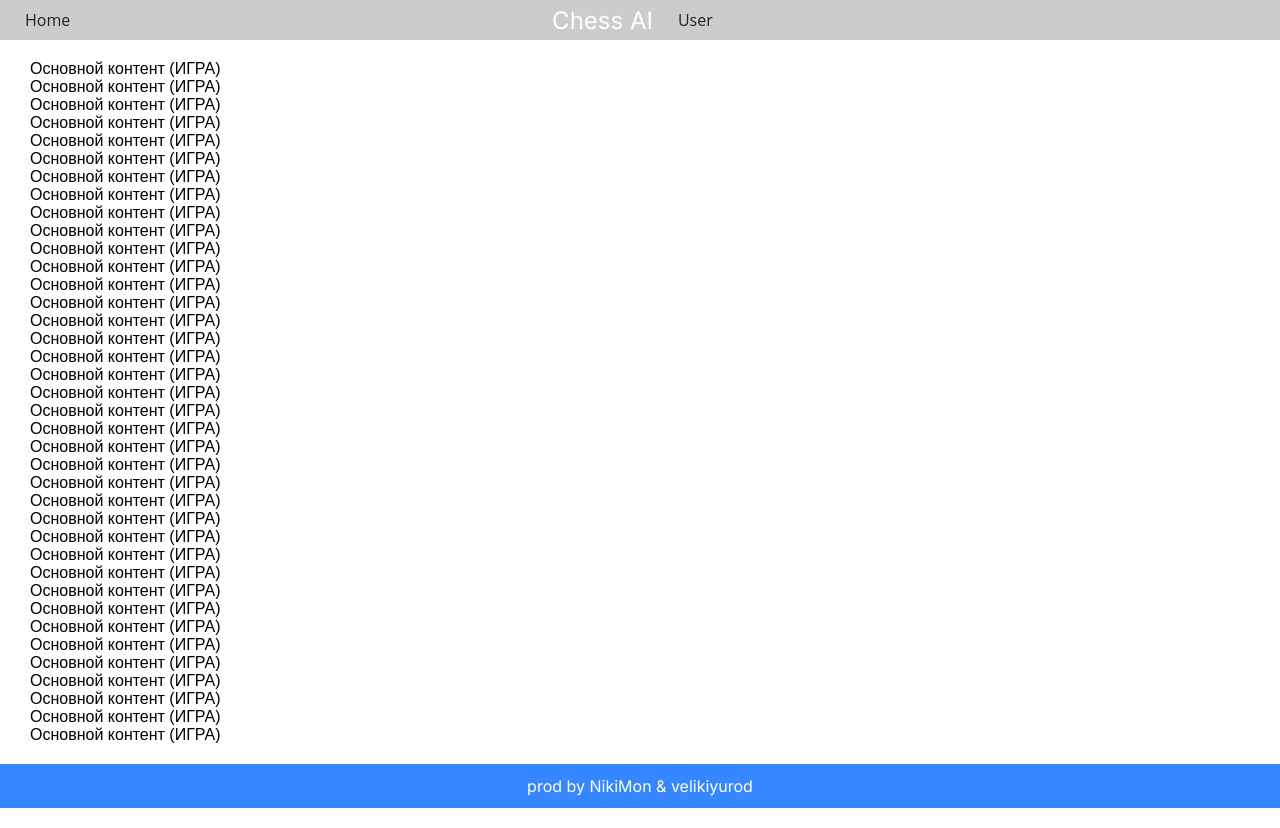
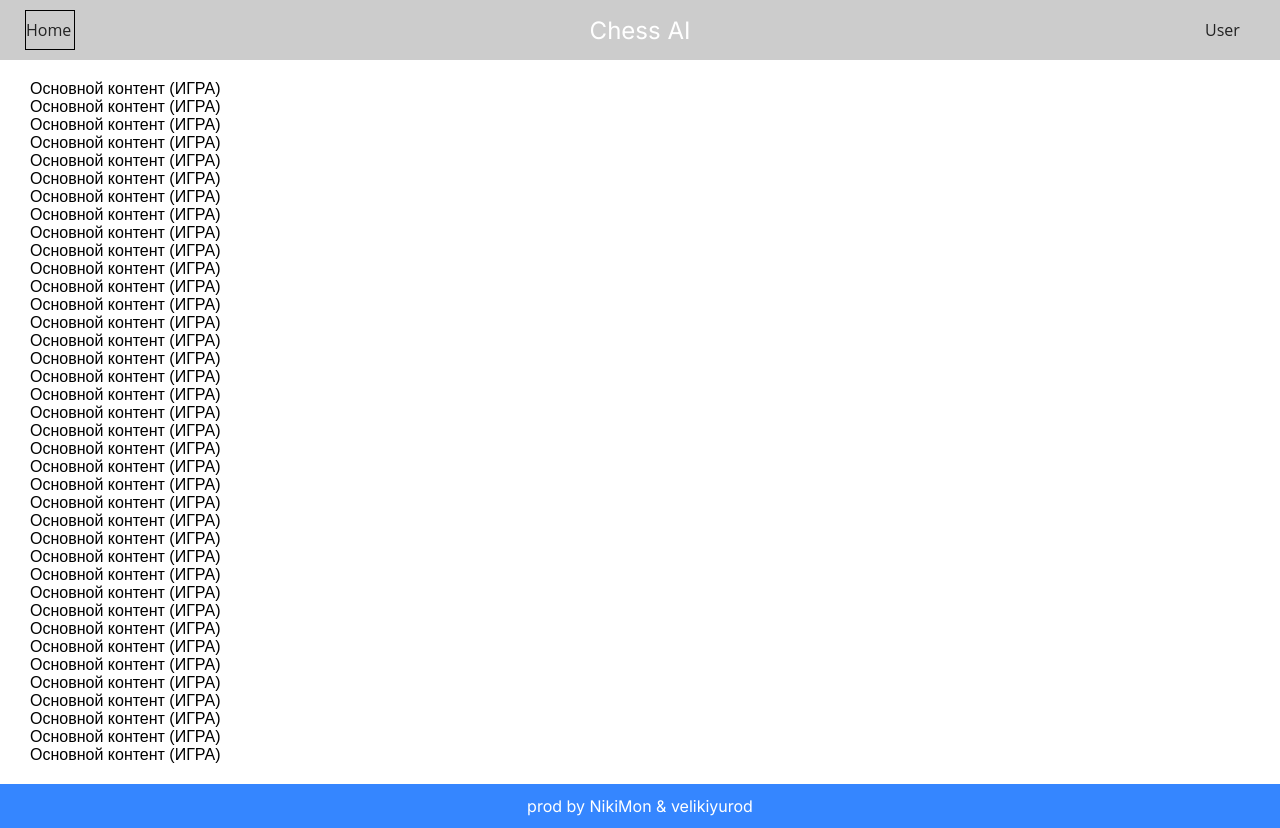
Before and after one commit to LevchukKirill/AIChess, a Next.js app in the folder web-chess/: page / in a window 1280 px wide. Built offline with nearby package versions, Linux system fonts and the light colour scheme.

Commit message:
added slide user info

```diff
--- a/web-chess/src/components/layouts/header/Header.tsx
+++ b/web-chess/src/components/layouts/header/Header.tsx
@@ -1,44 +1,54 @@
 import React from 'react';
 import styles from './header.module.css';
+import Link from 'next/link';
 
 const Header = () => {
   return (
-    <header className={styles.header} tabIndex={0}>
+    <header className={styles.header}>
       {/* <div className={styles.container}> */}
       {/* <div className={styles.nav_container}> */}
-      <div id={styles.nav_container}>
+      <div className={styles.nav_container}>
         <div className={styles.bg}></div>
-        <div className={styles.button} tabIndex={0}>
+        <div className={styles.menu_button} tabIndex={0}>
           <div className={styles.nav_el}>Home</div>
         </div>
-        <div id={styles.menu_list} tabIndex={0}>
+        <div className={styles.menu_list} tabIndex={0}>
           <ul>
             <li>
-              <a href='#0'>Home</a>
+              <a href='/'>Home</a>
             </li>
             <li>
-              <a href='#0'>Services</a>
+              <a href='/test'>Game</a>
             </li>
             <li>
-              <a href='#0'>Blog</a>
+              <a href='#0'>ChessRGLK</a>
             </li>
             <li>
-              <a href='#0'>About</a>
+              <a href='/lessons'>Lessons</a>
             </li>
             <li>
-              <a href='#0'>Contact</a>
+              <a href='#0'>Tasks</a>
             </li>
             <li>
-              <a href='#0'>Facebook</a>
-              <a href='#0'>Instagram</a>
+              <a href='#0'>News</a>
             </li>
           </ul>
         </div>
       </div>
       <h1 className={styles.header_text}>Chess AI</h1>
-      <div className={styles.container_right}>
-        <div className={styles.button}>
+      <div className={styles.nav_container}>
+        <div className={styles.bg}></div>
+
+        <div className={styles.user_button} tabIndex={1}>
           <div className={styles.nav_el}>User</div>
+        </div>
+        <div className={styles.user} tabIndex={1}>
+          <div className={styles.userBox}>
+            <div>ava</div>
+            <div>info</div>
+            <div>updateinfo</div>
+            <div>achivments</div>
+          </div>
         </div>
       </div>
       {/* </div> */}
--- a/web-chess/src/components/layouts/header/header.module.css
+++ b/web-chess/src/components/layouts/header/header.module.css
@@ -1,15 +1,17 @@
 .header {
-  /* position: relative; */
+  position: sticky;
+  /* position: fixed; */
   display: flex;
   width: 100%;
   height: 60px;
-  margin: 0 auto;
+  min-height: 60px;
+  /* margin: 0 auto; */
   background: #cccccc;
   color: #fff;
   flex-direction: row;
   justify-content: center;
-  position: sticky;
   top: 0;
+  /* margin-bottom: 1000px; */
   /* align-items: center; */
   /* -webkit-tap-highlight-color: rgba(0, 0, 0, 0); */
 }
@@ -40,7 +42,7 @@
   /* display: inline; */
   /* border: 1px solid black; */
 }
-#nav_container {
+.nav_container {
   /* border: 10px solid black; */
   /* flex-direction: row; */
   position: fixed;
@@ -63,16 +65,28 @@
   color: #222;
   /* padding: 0 1rem; */
 }
-.button {
-  /* border: 1px solid black; */
-  position: relative;
+.menu_button {
+  position: absolute;
+  border: 1px solid black;
   display: flex;
   flex-direction: column;
-  /* justify-content: center; */
-  /* -webkit-appearance: none; */
-  /* -webkit-tap-highlight-color: rgba(255, 255, 255, 1); */
+  top: 10px;
+  left: 25px;
+  width: 50px;
+  height: 40px;
+  touch-action: manipulation;
+  cursor: pointer;
+  pointer-events: auto;
+}
 
-  margin-left: 25px;
+.user_button {
+  position: absolute;
+  right: 25px;
+  top: 10px;
+
+  display: flex;
+  flex-direction: column;
+  /* margin-left: calc(90vw); */
   width: 50px;
   height: 40px;
   touch-action: manipulation;
@@ -81,6 +95,7 @@
 }
 
 .bg {
+  /* z-index: 1; */
   position: absolute;
   top: 60px;
   left: 0;
@@ -94,16 +109,16 @@
   background: #000;
 }
 
-#nav_container:focus-within .bg {
+.nav_container:focus-within .bg {
   visibility: visible;
   opacity: 0.6;
 }
 
-#nav_container:focus-within .button {
+.nav_container:focus-within .button {
   pointer-events: none;
 }
 
-#menu_list {
+.menu_list {
   /* border: 1px solid black; */
   margin-top: 60px;
   padding: 20px;
@@ -112,7 +127,7 @@
   position: absolute;
   top: 0;
   left: 0;
-  height: calc(100% - 104px);
+  height: 100%;
   background: #ececec;
   pointer-events: auto;
   /* -webkit-tap-highlight-color: rgba(0, 0, 0, 0); */
@@ -122,6 +137,26 @@
   contain: paint;
 }
 
-#nav_container:focus-within #menu_list {
+.user {
+  /* border: 1px solid black; */
+  margin-top: 60px;
+  padding: 20px;
+  width: 90%;
+  max-width: 300px;
+  position: absolute;
+  top: 0;
+  right: 0;
+  height: 100%;
+  background: #ececec;
+  pointer-events: auto;
+  /* -webkit-tap-highlight-color: rgba(0, 0, 0, 0); */
+  transform: translateX(+100%);
+  transition: transform 0.3s;
+  will-change: transform;
+  contain: paint;
+}
+
+.nav_container:focus-within .menu_list,
+.nav_container:focus-within .user {
   transform: none;
 }
```
